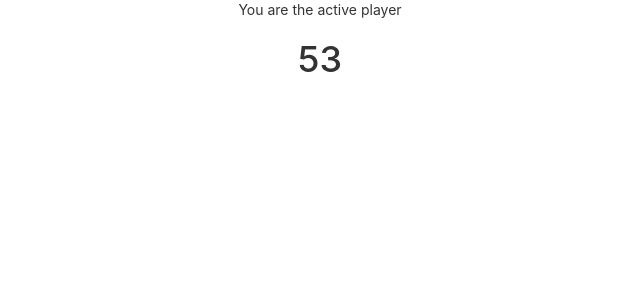
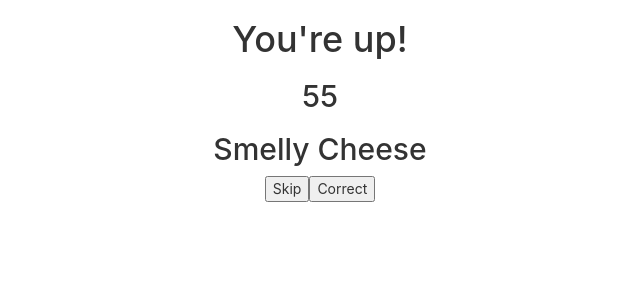
Before and after one commit to StevenC4/WordGame, a React (Create React App) app: page / in a window 1280 px wide. Shown: the top 300 px of the page, without its empty margins (320-960 px from the left). Built offline with nearby package versions, Linux system fonts and the light colour scheme.

Commit message:
Added ability to skip words or mark them as correct

```diff
--- a/src/actionCreators/game.js
+++ b/src/actionCreators/game.js
@@ -45,14 +45,6 @@ export function movePlayersFromWaitingRoomToGame() {
     }
 }
 
-export function resetTurnStartCountdown() {
-    return function(dispatch, _getState) {
-        dispatch({
-            type: 'RESET_TURN_START_COUNTDOWN'
-        });
-    }
-}
-
 export function startTurnStartCountdown() {
     return function(dispatch, _getState) {
         dispatch({
@@ -68,37 +60,3 @@ export function startGame() {
         });
     }
 }
-
-export function turnCountdownTick() {
-    return function(dispatch, getState) {
-        const state = getState();
-        const turnCountdownSeconds = state.game.turnCountdownSeconds - 1;
-
-        dispatch({
-            type: 'TURN_COUNTDOWN_TICK',
-            turnCountdownSeconds
-        });
-
-        if (turnCountdownSeconds === 0) {
-            // TODO: increment turn and set awaiting player confirmation
-        }
-    }
-}
-
-export function turnStartCountdownTick() {
-    return function(dispatch, getState) {
-        const state = getState();
-        const turnStartCountdownSeconds = state.game.turnStartCountdownSeconds - 1;
-
-        dispatch({
-            type: 'TURN_START_COUNTDOWN_TICK',
-            turnStartCountdownSeconds
-        });
-
-        if (turnStartCountdownSeconds === 0) {
-            dispatch({
-                type: 'SET_PLAYER_TURN_ACTIVE'
-            });
-        }
-    }
-}
--- a/src/actionCreators/index.js
+++ b/src/actionCreators/index.js
@@ -1,8 +1,10 @@
 import * as game from './game';
+import * as turn from './turn';
 import * as waitingRoom from './waitingRoom';
 
 const actionCreators = {
     game,
+    turn,
     waitingRoom
 };
 
--- /dev/null
+++ b/src/actionCreators/turn.js
@@ -0,0 +1,112 @@
+export function countdownTick() {
+    return function(dispatch, getState) {
+        const state = getState();
+        const countdownSeconds = state.turn.countdownSeconds - 1;
+
+        if (countdownSeconds >= 0) {
+            dispatch({
+                type: 'TURN_COUNTDOWN_TICK',
+                countdownSeconds
+            });
+        }
+
+        if (countdownSeconds === 0) {
+            // TODO: increment turn and set awaiting player confirmation
+        }
+    }
+}
+
+export function resetTurnCountdown() {
+    return function(dispatch, _getState) {
+        dispatch({
+            type: 'RESET_TURN_COUNTDOWN'
+        });
+    }
+}
+
+export function resetTurnStartCountdown() {
+    return function(dispatch, _getState) {
+        dispatch({
+            type: 'RESET_TURN_START_COUNTDOWN'
+        });
+    };
+}
+
+export function skipWord() {
+    return function(dispatch, getState) {
+        const state = getState();
+        const currentWordId = state.turn.currentWordId;
+
+        let wordPool = [...state.turn.wordPool];
+        let wordPoolUsed = [...state.turn.wordPoolUsed, ...currentWordId];
+
+        if (!wordPool.length) {
+            wordPool = [...wordPoolUsed];
+            wordPoolUsed = [];
+        }
+
+        const newWordIndex = Math.floor(Math.random() * wordPool.length);
+        const newWordId = wordPool[newWordIndex];
+
+        wordPool = wordPool.filter(wordId => wordId !== newWordId);
+
+        dispatch({
+            type: 'PLAYER_TURN_UPDATE_CURRENT_WORD_AND_POOL',
+            currentWordId: newWordId,
+            wordPool,
+            wordPoolUsed: [...state.turn.wordPoolUsed, currentWordId]
+        });
+    };
+}
+
+export function markWordCorrect() {
+    return function(dispatch, getState) {
+        const state = getState();
+        let wordPool = [...state.turn.wordPool];
+        let wordPoolUsed = [...state.turn.wordPoolUsed];
+        let newWordId;
+
+        if (!wordPool.length && !wordPoolUsed.length) {
+            // TODO: End player's turn prematurely, and also end the round.
+            newWordId = '';
+        } else {
+            if (!wordPool.length) {
+                wordPool = [...wordPoolUsed];
+                wordPoolUsed = [];
+            }
+
+            const newWordIndex = Math.floor(Math.random() * wordPool.length);
+            newWordId = wordPool[newWordIndex];
+
+            wordPool = wordPool.filter(wordId => wordId !== newWordId);
+
+            // TODO: Add point to active team
+            // TODO: Add point to active player
+        }
+
+        dispatch({
+            type: 'PLAYER_TURN_UPDATE_CURRENT_WORD_AND_POOL',
+            currentWordId: newWordId,
+            wordPool,
+            wordPoolUsed
+        });
+    };
+}
+
+export function turnStartCountdownTick() {
+    return function(dispatch, getState) {
+        const state = getState();
+        const startCountdownSeconds = state.turn.startCountdownSeconds - 1;
+
+        dispatch({
+            type: 'TURN_START_COUNTDOWN_TICK',
+            startCountdownSeconds
+        });
+
+        if (startCountdownSeconds === 0) {
+            dispatch({
+                type: 'SET_PLAYER_TURN_ACTIVE'
+            });
+        }
+    }
+}
--- /dev/null
+++ b/src/components/Game/PlayerTurn/ActivePlayerTurn.js
@@ -0,0 +1,55 @@
+import React, {Component} from 'react';
+import {connect} from 'react-redux';
+import PropTypes from 'prop-types';
+import actionCreators from '../../../actionCreators';
+
+class ActivePlayerTurn extends Component {
+	static propTypes = {
+        currentWord: PropTypes.string.isRequired,
+		turnCountdownSeconds: PropTypes.number.isRequired
+    };
+
+    constructor(props) {
+        super(props);
+        this.handleClick = this.handleClick.bind(this);
+    }
+
+    handleClick(e) {
+        const {target} = e;
+        const {name} = target;
+        if (name === 'skipWord') {
+            this.props.skipWord();
+        } else if (name === 'wordCorrect') {
+            this.props.markWordCorrect();
+        }
+    }
+
+	render() {
+        return (
+            <div>
+                <h1>You're up!</h1>
+                <h2>{this.props.turnCountdownSeconds}</h2>
+                <h2>{this.props.currentWord}</h2>
+                <button name='skipWord' onClick={this.handleClick}>Skip</button>
+                <button name='wordCorrect' onClick={this.handleClick}>Correct</button>
+            </div>
+        );
+    }
+}
+
+const mapStateToProps = (state) => {
+    const currentWordId = state.turn.currentWordId;
+    const currentWord = currentWordId ? state.game.words[currentWordId] : null;
+	return {
+        currentWord: currentWord,
+        turnCountdownSeconds: state.turn.countdownSeconds
+	};
+};
+
+const mapDispatchToProps = {
+    markWordCorrect: actionCreators.turn.markWordCorrect,
+    skipWord: actionCreators.turn.skipWord,
+    turnCountdownTick: actionCreators.turn.countdownTick
+};
+
+export default connect(mapStateToProps, mapDispatchToProps)(ActivePlayerTurn);
--- a/src/components/Game/PlayerTurn/index.js
+++ b/src/components/Game/PlayerTurn/index.js
@@ -3,6 +3,7 @@ import {connect} from 'react-redux';
 import PropTypes from 'prop-types';
 import {getActiveTeamAndPlayers} from '../../../tools/lib';
 import actionCreators from '../../../actionCreators';
+import ActivePlayerTurn from './ActivePlayerTurn';
 
 class PlayerTurn extends Component {
 	static propTypes = {
@@ -35,9 +36,8 @@ class PlayerTurn extends Component {
 	render() {
         return (
             <div>
-                {this.props.playerIsActive && <div>You are the active player</div>}
+                {this.props.playerIsActive && <ActivePlayerTurn/>}
                 {!this.props.playerIsActive && <div>You are not the active player</div>}
-                <h1>{this.props.turnCountdownSeconds}</h1>
             </div>
         );
     }
@@ -58,7 +58,7 @@ const mapStateToProps = (state) => {
 };
 
 const mapDispatchToProps = {
-    turnCountdownTick: actionCreators.game.turnCountdownTick
+    turnCountdownTick: actionCreators.turn.countdownTick
 };
 
 export default connect(mapStateToProps, mapDispatchToProps)(PlayerTurn);
--- a/src/components/Game/TurnStartCountdown.js
+++ b/src/components/Game/TurnStartCountdown.js
@@ -51,13 +51,13 @@ const mapStateToProps = state => {
         activePlayerId: activePlayerId,
         activePlayerName: state.players.names[activePlayerId],
         playerIsActive: activePlayerId === state.me.playerId,
-        turnStartCountdownSeconds: state.game.turnStartCountdownSeconds
+        turnStartCountdownSeconds: state.turn.startCountdownSeconds
     };
 };
 
 const mapDispatchToProps = {
-    turnStartCountdownTick: actionCreators.game.turnStartCountdownTick,
-    resetTurnStartCountdown: actionCreators.game.resetTurnStartCountdown
+    turnStartCountdownTick: actionCreators.turn.startCountdownTick,
+    resetTurnStartCountdown: actionCreators.turn.resetStartCountdown
 };
 
 export default connect(mapStateToProps, mapDispatchToProps)(TurnStartCountdown);
--- a/src/reducers/game.js
+++ b/src/reducers/game.js
@@ -7,7 +7,7 @@ import PlayerTurn from "../components/Game/PlayerTurn";
 //     teamMembers: {
 //         '1': ['23456', '45678', '67890', '89012'],
 //         '2': ['34567', '56789', '78901']
-//     }
+//     },
 //     turnNumber: 0,
 //     turnStartCountdown: TurnStartCountdown.numberOfSeconds,
 //     round: 1,
@@ -33,9 +33,11 @@ const initialState = {
         '1': ['12345', '23456', '45678', '67890'],
         '2': ['34567', '56789', '78901', '89012']
     },
+    turnCountdownSeconds: PlayerTurn.numberOfSeconds,
     turnNumber: 0,
-    turnCountdownSeconds: PlayerTurn.numberOfSeconds,
     turnStartCountdownSeconds: TurnStartCountdown.numberOfSeconds,
+    turnWordPool: [],
+    turnWordPoolUsed: [],
     round: 1,
     started: true,
     state: 'PLAYER_TURN_ACTIVE',
@@ -191,16 +193,6 @@ function game(state = initialState, action) {
                 ...state,
                 started: true
             }
-        case 'TURN_COUNTDOWN_TICK':
-            return {
-                ...state,
-                turnCountdownSeconds: action.turnCountdownSeconds
-            }
-        case 'TURN_START_COUNTDOWN_TICK':
-            return {
-                ...state,
-                turnStartCountdownSeconds: action.turnStartCountdownSeconds
-            }
         default:
             return state;
     }
--- a/src/reducers/index.js
+++ b/src/reducers/index.js
@@ -3,6 +3,7 @@ import game from './game';
 import me from './me';
 import players from './players';
 import teams from './teams';
+import turn from './turn';
 import waitingRoom from './waitingRoom';
 
 const rootReducer = combineReducers({
@@ -10,6 +11,7 @@ const rootReducer = combineReducers({
     me,
     players,
     teams,
+    turn,
     waitingRoom
 });
 
--- /dev/null
+++ b/src/reducers/turn.js
@@ -0,0 +1,102 @@
+import PlayerTurn from '../components/Game/PlayerTurn';
+import TurnStartCountdown from '../components/Game/TurnStartCountdown';
+
+// const initialState = {
+//     countdownSeconds: PlayerTurn.numberOfSeconds,
+//     currentWordId: null,
+//     number: 0,
+//     startCountdownSeconds: TurnStartCountdown.numberOfSeconds,
+//     wordPool: [],
+//     wordPoolUsed: []
+// };
+
+const initialState = {
+    countdownSeconds: PlayerTurn.numberOfSeconds,
+    currentWordId: '20',
+    number: 0,
+    startCountdownSeconds: TurnStartCountdown.numberOfSeconds,
+    wordPool: [
+        '13',
+        '14',
+        '15',
+        '16',
+        '17',
+        '18',
+        '19',
+        '21',
+        '22',
+        '28',
+        '29',
+        '30',
+        '35',
+        '36',
+        '37',
+        '38',
+        '39',
+        '40'
+    ],
+    wordPoolUsed: [
+        '1',
+        '2',
+        '3',
+        '4',
+        '5',
+        '6',
+        '7',
+        '8',
+        '9',
+        '10',
+        '11',
+        '12',
+        '23',
+        '24',
+        '25',
+        '26',
+        '27',
+        '31',
+        '32',
+        '33',
+        '34',
+    ]
+};
+
+function turn(state = initialState, action) {
+    switch(action.type) {
+        case 'RESET_TURN_COUNTDOWN':
+            return {
+                ...state,
+                countdownSeconds: initialState.countdownSeconds
+            }
+        case 'RESET_TURN_START_COUNTDOWN':
+            return {
+                ...state,
+                startCountdownSeconds: initialState.startCountdownSeconds
+            }
+        case 'PLAYER_TURN_UPDATE_CURRENT_WORD_AND_POOL':
+            return {
+                ...state,
+                currentWordId: action.currentWordId,
+                wordPool: action.wordPool,
+                wordPoolUsed: action.wordPoolUsed
+            }
+        case 'MARK_WORD_CORRECT':
+            return {
+                ...state,
+
+            }
+        case 'TURN_COUNTDOWN_TICK':
+            return {
+                ...state,
+                countdownSeconds: action.countdownSeconds
+            }
+        case 'TURN_START_COUNTDOWN_TICK':
+            return {
+                ...state,
+                startCountdownSeconds: action.startCountdownSeconds
+            }
+        default:
+            return state;
+    }
+};
+
+export default turn;
```
